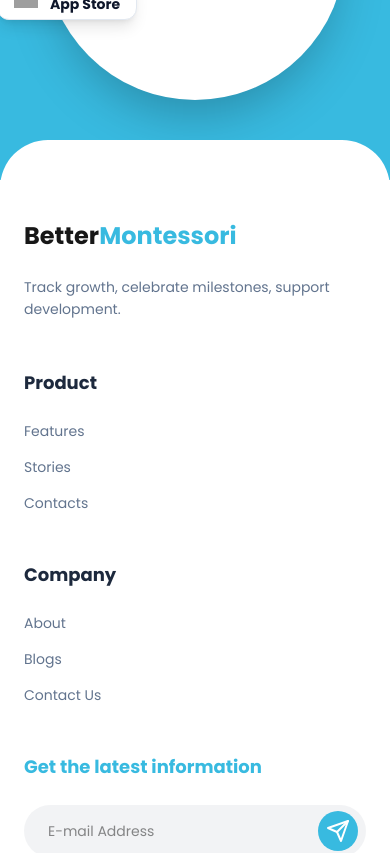
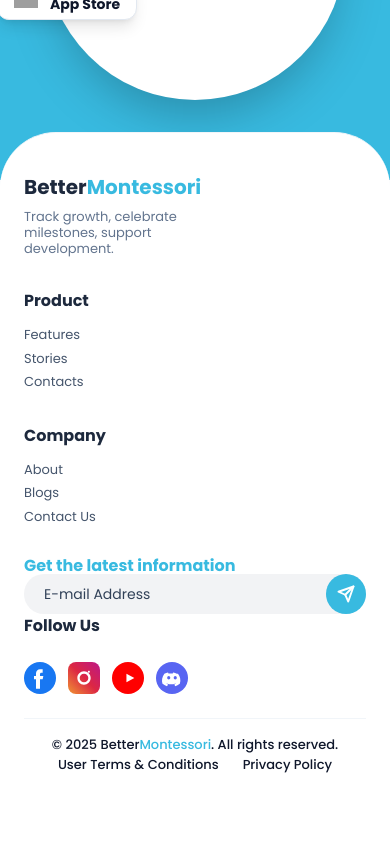
Before and after one commit to binisha77/better-preschool-landing, a Next.js app: page / in a window 390 px wide. Shown: the part 8800-9653 px from the top of the page. After the commit the page ends 9590 px from the top, so only its background shows below. Built offline with nearby package versions, Linux system fonts and the light colour scheme; grey boxes are pictures that could not be loaded.

Commit message:
adding features

```diff
--- a/src/components/Footer.tsx
+++ b/src/components/Footer.tsx
@@ -1,66 +1,99 @@
 
 import React from 'react';
+import Link from 'next/link';
 
 export default function Footer() {
   return (
-    <footer className="bg-white rounded-t-[3rem] pt-20 pb-10 px-6 md:px-20 relative z-20 -mt-10">
+  <footer className="bg-white rounded-t-[3.5rem] pt-10 pb-4 px-6 md:px-20 relative z-20 -mt-12 border-t border-slate-100">
       <div className="max-w-7xl mx-auto">
 
-        <div className="grid grid-cols-1 md:grid-cols-2 lg:grid-cols-4 gap-12 mb-16">
+        <div className="grid grid-cols-1 md:grid-cols-4 lg:grid-cols-4 gap-8 mb-6 items-start">
 
 
-          <div className="space-y-6">
-            <h2 className="text-2xl font-bold">
-              Better<span className="text-brand-blue">Montessori</span>
+          <div className="space-y-2">
+             <h2 className="text-xl font-bold text-slate-800">               Better<span className="text-brand-blue">Montessori</span>
              </h2>
-            <p className="text-slate-500 text-sm leading-relaxed max-w-xs">
+             <p className="text-slate-500 text-[13px] leading-tight max-w-[220px]">
                Track growth, celebrate milestones, support development.
             </p>
            </div>
           <div>
-            <h3 className="font-bold text-slate-800 mb-6 text-lg">Product</h3>
-            <ul className="space-y-4 text-slate-500 text-sm">
+             <h3 className="font-bold text-slate-800 mb-3 text-base">Product</h3>
+             <ul className="space-y-1 text-slate-600 text-[13px]">
                <li className="hover:text-brand-blue cursor-pointer transition-colors">Features</li>
                <li className="hover:text-brand-blue cursor-pointer transition-colors">Stories</li>
                <li className="hover:text-brand-blue cursor-pointer transition-colors">Contacts</li>
             </ul>
            </div>
           <div>
-            <h3 className="font-bold text-slate-800 mb-6 text-lg">Company</h3>
-            <ul className="space-y-4 text-slate-500 text-sm">
+            <h3 className="font-bold text-slate-800 mb-3 text-base">Company</h3>
+             <ul className="space-y-1 text-slate-600 text-[13px]">
                <li className="hover:text-brand-blue cursor-pointer transition-colors">About</li>
                <li className="hover:text-brand-blue cursor-pointer transition-colors">Blogs</li>
               <li className="hover:text-brand-blue cursor-pointer transition-colors">Contact Us</li>
             </ul>
            </div>
 
-          <div className="space-y-8">
+          <div className="flex flex-col gap-4">
              <div>
-              <h3 className="text-brand-blue font-bold mb-6 text-lg">Get the latest information</h3>
-              <div className="relative">
+              <h3 className="text-brand-blue font-bold text-base leading-none ">Get the latest information</h3>
+               <div className="relative max-w-sm">
                  <input
                   type="email"
                   placeholder="E-mail Address"
-                  className="w-full bg-[#E5E7EB]/50 border-none rounded-full px-6 py-4 text-sm focus:ring-2 focus:ring-[#38BAE0] outline-none pr-14"
+                 className="w-full bg-[#E5E7EB]/50 border-none rounded-full px-5 py-2.5 text-sm outline-none pr-12 placeholder:text-slate-700 text-slate-900"
                  />
-                <button className="absolute right-2 top-1/2 -translate-y-1/2 bg-[#38BAE0] text-white p-2 rounded-full hover:scale-110 transition-transform">
-                  <svg width="24" height="24" viewBox="0 0 24 24" fill="none" stroke="currentColor" strokeWidth="2" strokeLinecap="round" strokeLinejoin="round">
+                <button className="absolute right-0 top-0 h-full aspect-square bg-[#38BAE0] text-white rounded-full flex items-center justify-center hover:brightness-105 transition-all">
+                <svg width="18" height="18" viewBox="0 0 24 24" fill="none" stroke="currentColor" strokeWidth="2.5" strokeLinecap="round" strokeLinejoin="round">
                   <line x1="22" y1="2" x2="11" y2="13"/><polygon points="22 2 15 22 11 13 2 9 22 2"/>
                 </svg>
               </button>
+               </div>
+               <div>
+              <h4 className="font-bold text-slate-800 mb-4">Follow Us</h4>
+              <nav className="flex gap-3 pt-2">
+                 <Link href="#" target="_blank" className="w-8 h-8 transform hover:scale-110 transition-transform">
+                    <svg viewBox="0 0 48 48" className="w-full h-full">
+                      <circle cx="24" cy="24" r="24" fill="#1877F2"/>
+                      <path d="M29 16h-3c-1.1 0-2 .9-2 2v3h5l-1 5h-4v14h-6V26h-3v-5h3v-4c0-3.3 2.7-6 6-6h4v5z" fill="white"/>
+                    </svg>
+                 </Link>
+
+     <Link href="3" target="_blank" className="w-8 h-8 transform hover:scale-110 transition-transform">
+     <svg viewBox="0 0 48 48" className="w-full h-full">
+       <defs><linearGradient id="instaG" x1="0%" y1="100%" x2="100%" y2="0%"><stop offset="0%" stopColor="#f09433"/><stop offset="50%" stopColor="#dc2743"/><stop offset="100%" stopColor="#bc1888"/></linearGradient></defs>
+       <rect width="48" height="48" rx="12" fill="url(#instaG)"/>
+      <path d="M24 14c-5.5 0-10 4.5-10 10s4.5 10 10 10 10-4.5 10-10-4.5-10-10-10zm0 16.5c-3.6 0-6.5-2.9-6.5-6.5s2.9-6.5 6.5-6.5 6.5 2.9 6.5 6.5-2.9 6.5-6.5 6.5zm7.3-17.5c-.8 0-1.5.7-1.5 1.5s.7 1.5 1.5 1.5 1.5-.7 1.5-1.5-.7-1.5-1.5-1.5z" fill="white"/>
+    </svg>
+  </Link>
+
+     <Link href="#" target="_blank" className="w-8 h-8 transform hover:scale-110 transition-transform">
+       <svg viewBox="0 0 48 48" className="w-full h-full">
+         <circle cx="24" cy="24" r="24" fill="#FF0000"/>
+         <path d="M33.5 24l-11.8 6.5V17.5l11.8 6.5z" fill="white"/>
+       </svg>
+     </Link>
+
+     <Link href="#" target="_blank" className="w-8 h-8 transform hover:scale-110 transition-transform">
+       <svg viewBox="0 0 48 48" className="w-full h-full">
+         <circle cx="24" cy="24" r="24" fill="#5865F2"/>
+         <path d="M31.3 17.5c-1.7-.8-3.5-1.4-5.4-1.7-.1 0-.2.1-.3.2-.2.4-.4.9-.6 1.4-2.1-.3-4.1-.3-6.2 0-.2-.5-.4-1-.6-1.4 0-.1-.1-.2-.2-.2-1.9.3-3.7.9-5.4 1.7-.1 0-.1.1-.1.2-3.4 5.1-4.3 10-2.8 14.9 0 .1.1.2.2.2 2.3 1.7 4.5 2.7 6.6 3.4.1 0 .2 0 .3-.1.5-.7.9-1.4 1.3-2.2 0-.1 0-.2-.2-.3-.7-.3-1.4-.6-2.1-1 0-.1 0-.2.1-.2.1-.1.3-.2.4-.3 4.2 1.9 8.7 1.9 12.9 0 .1.1.3.2.4.3 0 .1.1.2.1.2-.7.4-1.4.7-2.1 1-.1.1-.2.2-.2.3.4.8.8 1.5 1.3 2.2.1.1.2.1.3.1 2.1-.7 4.3-1.7 6.6-3.4.1 0 .1-.1.2-.2 1.8-5.8.3-10.7-2.8-14.9 0-.1-.1-.2-.2-.2zM19.1 26.2c-1.3 0-2.3-1.2-2.3-2.6s1-2.6 2.3-2.6 2.3 1.2 2.3 2.6-1 2.6-2.3 2.6zm9.8 0c-1.3 0-2.3-1.2-2.3-2.6s1-2.6 2.3-2.6 2.3 1.2 2.3 2.6-1 2.6-2.3 2.6z" fill="white"/>
+       </svg>
+     </Link>
+  </nav>
 </div>
 </div>
 </div>
  </div>
 
 
-        <div className="border-t border-slate-100 pt-8 flex flex-col md:flex-row justify-between items-center gap-6">
-          <p className="text-slate-400 text-xs">
-            © 2025 Better<span className="text-[#38BAE0]">Montessori</span>. All rights reserved.
+         <div className="border-t border-slate-100 pt-4 flex flex-col md:flex-row justify-between items-center">
+           <p className="text-slate-900 text-[13px] font-medium">
+             © 2025 Better<span className="text-brand-blue">Montessori</span>. All rights reserved.
            </p>
-          <div className="flex gap-8 text-slate-400 text-xs">
-            <span className="hover:text-[#38BAE0] cursor-pointer transition-colors">User Terms & Conditions</span>
-            <span className="hover:text-[#38BAE0] cursor-pointer transition-colors">Privacy Policy</span>
+          <div className="flex gap-6 text-slate-900 text-[13px] font-medium">
+             <span className="hover:text-brand-blue cursor-pointer transition-colors">User Terms & Conditions</span>
+            <span className="hover:text-brand-blue cursor-pointer transition-colors">Privacy Policy</span>
           </div>
         </div>
        </div>
```
Lines whose indentation alone changed are shown as unchanged.
